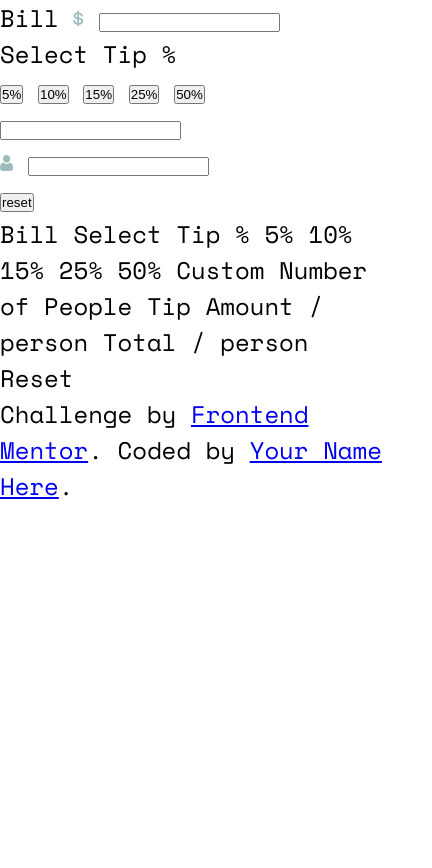
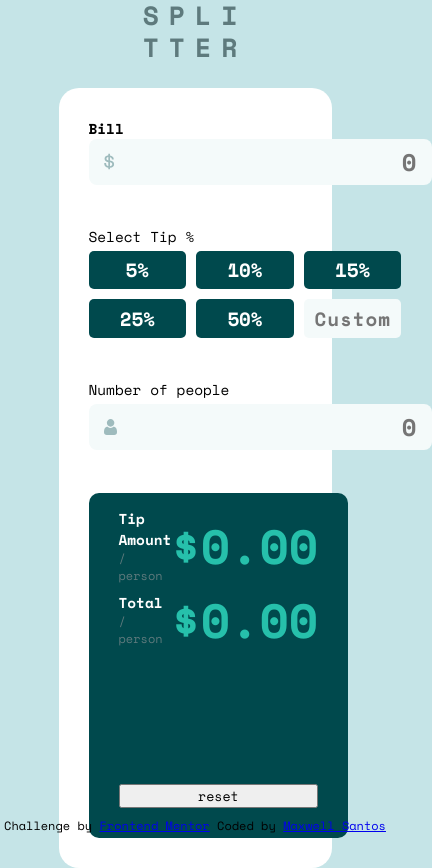
Before and after one commit to Maxwell-Santos/Calculador-de-Gorjetas, a plain HTML site: page index.html in a window 390 px wide. Shown: the whole page, 432 px wide, since content can reach past the window. Before the commit the page ends 844 px from the top, so only its background shows below. Drawn offline with nearby package versions, Linux system fonts and the light colour scheme.

Commit message:
quase acabando o layout para desktop, próximo passo é deixar responsivo e criar as interações com o mouse

```diff
--- a/index.html
+++ b/index.html
@@ -14,15 +14,20 @@
 </head>
 
 <body>
+  <h1>spli<br>tter</h1>
 
   <main>
     <form action="">
-      <section class="bill-content">
+      <section id="bill-content">
 
         <div class="bill">
           <label for="input-num">Bill</label>
-          <img src="src/images/icon-dollar.svg" alt="icon dolar">
-          <input type="number" name="price" class="input-num">
+
+          <div class="bill-input">
+            <img src="src/images/icon-dollar.svg" alt="icon dolar">
+            <input type="number" name="price" class="input-num" placeholder="0">
+          </div>
+
         </div>
 
         <div class="porcent-content">
@@ -36,53 +41,63 @@
             <button class="porcent-item">25%</button>
             <button class="porcent-item">50%</button>
 
-            <input type="number" id="custom-porcent" class="porcent-item">
+            <!-- <button class="porcent-item">custom</button> -->
+
+
+            <input type="number" id="custom-porcent" class="porcent-item" value="" placeholder="custom">
 
           </div>
         </div>
 
+
         <div class="num-people">
-          <img src="src/images/icon-person.svg" alt="icon people">
-          <input type="number" name="" id="">
-        </div>
+          <label for="input-num">Number of people</label>
 
+          <div class="people-input">
+            <img src="src/images/icon-person.svg" alt="icon person">
+            <input type="number" name="persons" class="input-num" placeholder="0">
+          </div>
 
       </section>
 
-      <section>
 
-        <div class=""></div>
-        <div class=""></div>
+      <section id="count-content">
 
-        <button>reset</button>
+        <div class="tip-amount-content">
+          <div>
+            <h3>tip amount</h3>
+            <p>/ person</p>
+          </div>
+
+          <div class="cotage">
+            <span>$</span><span>0.00</span>
+          </div>
+
+        </div>
+
+        <div class="total-content">
+          <div>
+            <h3>total</h3>
+            <p>/ person</p>
+          </div>
+
+          <div class="cotage">
+            <span>$</span><span>0.00</span>
+          </div>
+
+        </div>
+
+        <input type="reset" value="reset" class="reset">
 
       </section>
+
     </form>
   </main>
-  Bill
 
-  Select Tip %
-  5%
-  10%
-  15%
-  25%
-  50%
-  Custom
-
-  Number of People
-
-  Tip Amount
-  / person
-
-  Total
-  / person
-
-  Reset
-
-  <div class="attribution">
-    Challenge by <a href="https://www.frontendmentor.io?ref=challenge" target="_blank">Frontend Mentor</a>.
-    Coded by <a href="#">Your Name Here</a>.
-  </div>
+  <footer class="attribution">
+    Challenge by <a href="https://www.frontendmentor.io?ref=challenge" target="_blank">Frontend Mentor</a>
+    Coded by <a href="https://github.com/Maxwell-Santos" target="_blank">Maxwell Santos</a>
+  </footer>
 
   <script src="src/script/index.js"></script>
 </body>
--- a/src/style/index.css
+++ b/src/style/index.css
@@ -1,24 +1,206 @@
 @import url('https://fonts.googleapis.com/css2?family=Space+Mono:wght@400;700&display=swap');
 
-*{
+* {
   padding: 0;
   margin: 0;
   box-sizing: border-box;
+
+  font-family: 'Space Mono', monospace;
 }
 
-body{
-  width:100%;
-  height:100vh;
-  font-family: 'Space Mono', monospace;
+body {
+  width: 100%;
+  height: 100vh;
+
   font-size: 24px;
+
+  display: flex;
+  justify-content: center;
+  align-items: center;
+  flex-direction: column;
+
+  background: var(--bg-color);
 }
 
-:root{
+:root {
 
-  ---Very-dark-cyan: hsl(183, 100%, 15%);
-  --Dark-grayish-cyan: hsl(186, 14%, 43%);
+  --strong-cyan: hsl(172, 67%, 45%);
+  --constrast-color: hsl(183, 100%, 15%);
+  --font-input-color: hsl(186, 14%, 43%);
   --Grayish-cyan: hsl(184, 14%, 56%);
-  --Light-grayish-cyan: hsl(185, 41%, 84%);
-  --Very-light-grayish-cyan: hsl(189, 41%, 97%);
-  --White: hsl(0, 0%, 100%);
+  --bg-color: hsl(185, 41%, 84%);
+  --input-bg-color: hsl(189, 41%, 97%);
+  --white: hsl(0, 0%, 100%);
 }
+
+h1 {
+  font-size: 1.1em;
+  line-height: 1.2em;
+  letter-spacing: 10px;
+  text-transform: uppercase;
+  font-weight: 700;
+
+  color: var(--font-input-color);
+
+}
+
+input[type=number]{
+  appearance: none;
+  border: none;
+  outline: none;
+
+  color: var(--font-input-color);
+  background: none;
+
+  font-weight: 700;
+  font-size: 1em;
+  text-align: end;
+
+
+}
+
+/*serve para tirar as setas chatas que ficam de quando a text box é do tipo number*/
+input[type=number]::-webkit-inner-spin-button,
+input[type=number]::-webkit-outer-spin-button {
+  -webkit-appearance: none;
+  -moz-appearance: none;
+  appearance: none;
+  margin: 0;
+}
+
+main {
+  width: 70%;
+  max-width: 900px;
+  background: var(--white);
+  border-radius: 20px;
+
+  transform: translateY(1.5rem);
+
+
+}
+
+form {
+  display: flex;
+  flex-wrap: wrap;
+  padding: 30px;
+  gap: 30px;
+}
+
+#bill-content, #count-content {
+  height: 345px;
+  flex: 1;
+}
+
+
+#bill-content .bill {
+  width: 100%;
+  display: flex;
+  flex-direction: column;
+
+}
+
+#bill-content .bill label{
+  font-size: .6em;
+  font-weight: 700;
+}
+
+.bill-input, .people-input{
+  background: var(--input-bg-color);
+  /* width: 90%; */
+  padding: 5px 15px;
+  border-radius: 8px;
+
+  display: flex;
+  justify-content: space-between;
+  align-items: center;
+}
+
+/*Porcent content*/
+
+.porcent-content{
+  padding: 30px 30px 30px 0;
+}
+
+.porcent-content span{
+  font-size: .6em;
+}
+.porcent{
+  display: grid;
+  grid-template-columns: 1fr 1fr 1fr;
+  grid-template-rows: 1fr 1fr;
+  gap: 10px;
+  align-items: center;
+}
+
+.porcent .porcent-item{
+  padding: .3rem;
+  border-radius: 5px;
+  border: none;
+
+  color: var(--white);
+  font-weight: 700;
+  font-size: .8em;
+
+  background: var(--constrast-color);
+
+  cursor: pointer;
+}
+
+.porcent .porcent-item:last-child{
+  width: 100%;
+  text-align: center;
+  letter-spacing: 1px;
+
+  color: var(--font-input-color);
+  background: var(--input-bg-color);
+
+  text-transform: capitalize;
+}
+
+footer{
+  font-size: .5em;
+  position: absolute;
+  bottom: 10px;
+}
+
+.num-people label{
+  font-size: .6em;
+}
+
+/*==============RIGHT SIDE====================*/
+
+#count-content{
+  background: var(--constrast-color);
+  padding: 15px 30px;
+  border-radius: 10px;
+  color: var(--white);
+  position: relative;
+}
+
+#count-content h3{
+  font-size: .6em;
+  font-weight: 700;
+  text-transform: capitalize;
+}
+#count-content p{
+  font-size: .5em;
+  color: var(--font-input-color);
+}
+
+.tip-amount-content, .total-content{
+  display: flex;
+  justify-content: space-between;
+  align-items: center;
+}
+
+#count-content .cotage span{
+  font-size: 2em;
+  font-weight: 700;
+  color:var(--strong-cyan)
+}
+
+.reset{
+  position: absolute;
+  bottom: 30px;
+  width: calc(100% - 60px); /*this -60px is the sum of laterals padding*/
+}
```
Also changed, not shown: index.css (added).
